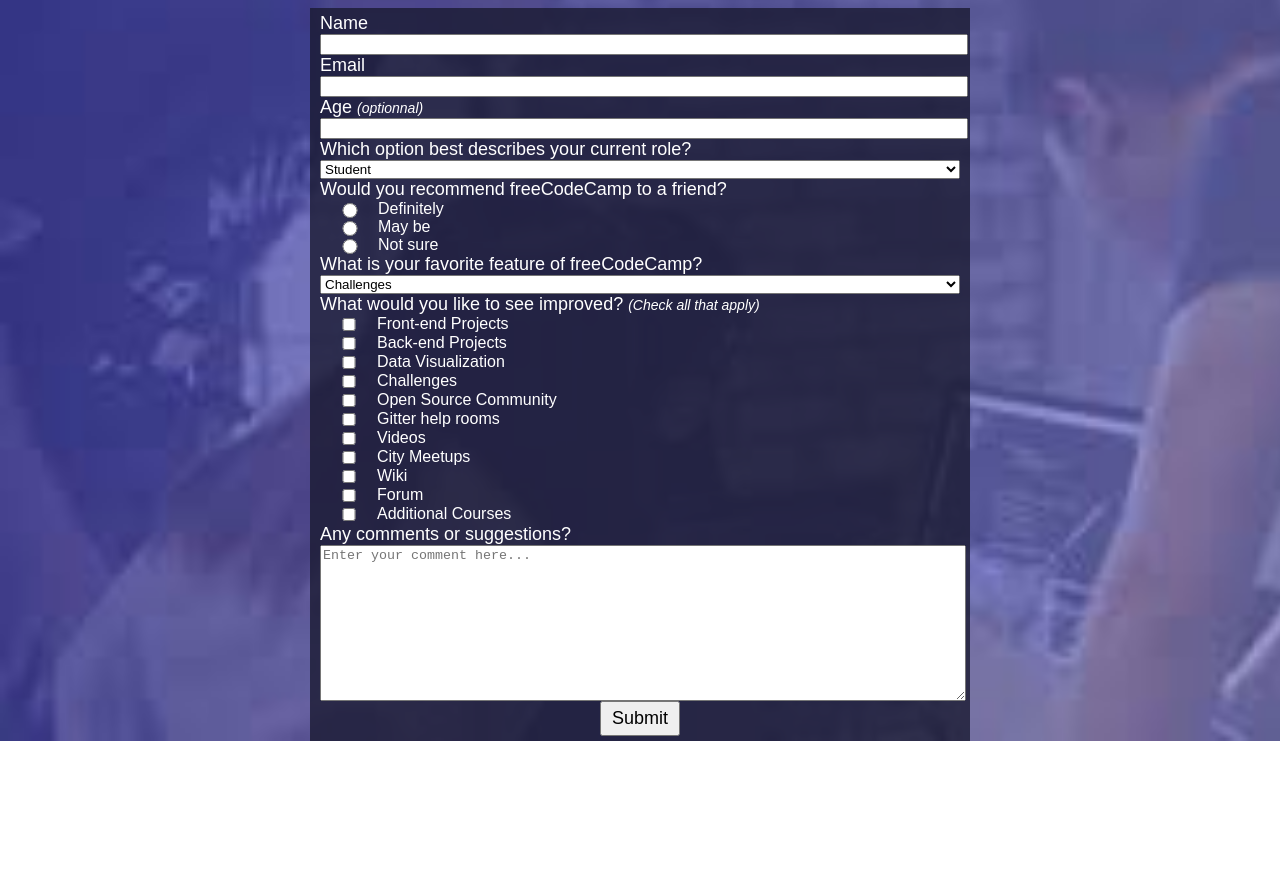
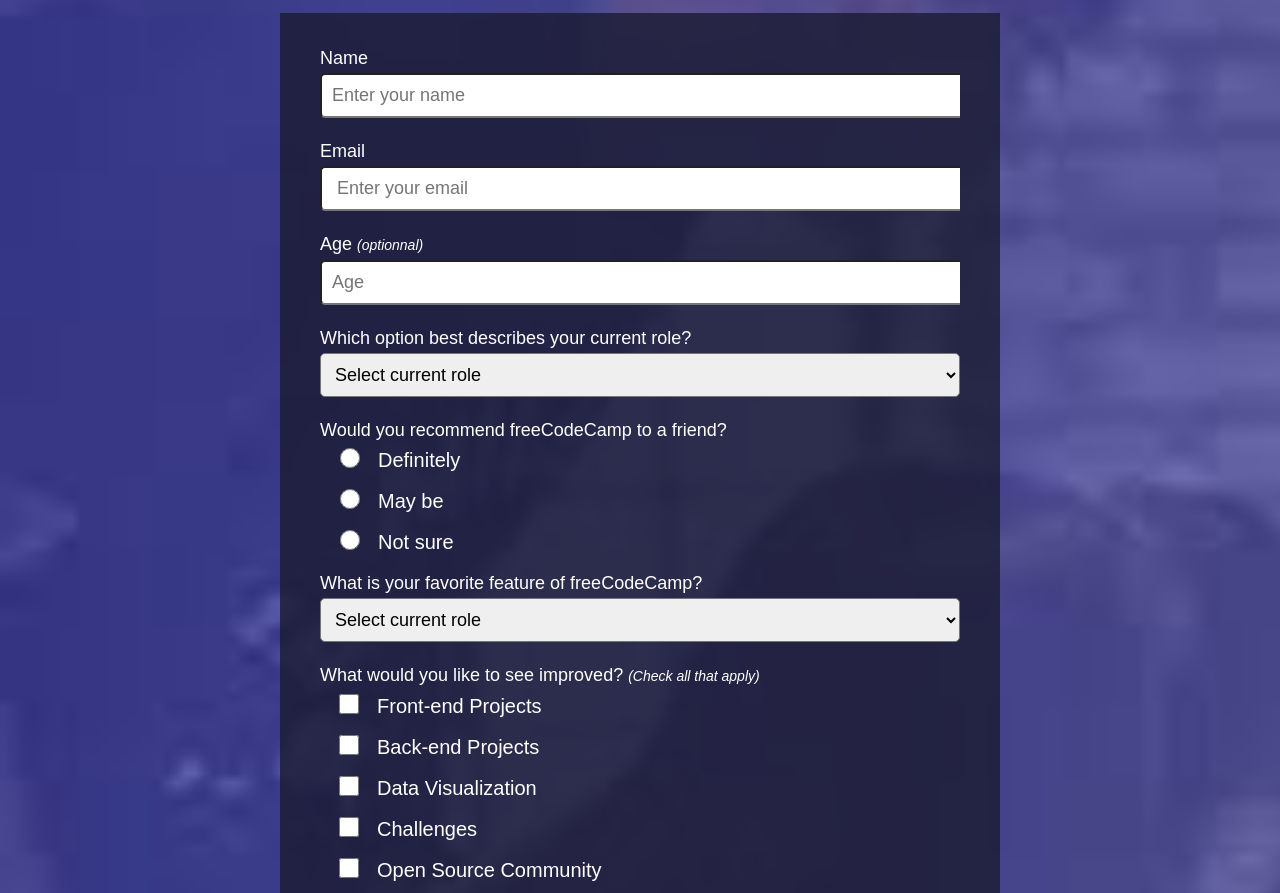
Before and after one commit to ybaraou/microverse, a plain HTML site: page survey-form/index.html in a window 1280 px wide. Shown: the part 136-1029 px from the top of the page. Before the commit the page ends 877 px from the top, so only its background shows below. Drawn offline with Linux system fonts and the light colour scheme.

Commit message:
All done

```diff
--- a/survey-form/index.html
+++ b/survey-form/index.html
@@ -12,15 +12,16 @@
         <h1 id="title">freeCodeCamp Survey Form</h1>
         <p id="description">Thank you for taking the time to help us improve the platform</p>
         <form action="" id="survey-form">
+            <div class="formContent">
                 <label for="name">Name</label>
-            <input type="text" id="name" />
-            <label for="email">Email</label>
-            <input type="email" id="email" />
+                <input type="text" id="name"  placeholder="Enter your name" required/>
+                <label for="email" >Email</label>
+                <input type="email" id="email" placeholder=" Enter your email" required/>
                 <label for="number">Age <span>(optionnal)</span></label>
-            <input type="number" id="number" />
+                <input type="number" id="number" placeholder="Age" max="100" min="1"/>
                 <label for="">Which option best describes your current role?</label>
                 <select name="" id="">
-                <option disabled value="">Select current role</option>
+                    <option disabled selected value="">Select current role</option>
                     <option value="">Student</option>
                     <option value="">Full time job</option>
                     <option value="">Full time learner</option>
@@ -35,7 +36,7 @@
 
                 <label for="">What is your favorite feature of freeCodeCamp?</label>
                 <select name="" id="">
-                <option disabled value="">Select current role</option>
+                    <option disabled selected value="">Select current role</option>
                     <option value="">Challenges</option>
                     <option value="">Projects</option>
                     <option value="">Community</option>
@@ -58,6 +59,7 @@
                 <label for="">Any comments or suggestions?</label>
                 <textarea name="" id="" placeholder="Enter your comment here..."  rows="10"></textarea>
                 <button type="submit">Submit</button>
+            </div>
         </form>
     </div>
 </body>
--- a/survey-form/style.css
+++ b/survey-form/style.css
@@ -7,6 +7,8 @@
     font-family: 'Poppins', sans-serif;
     color: white;
     font-weight: 100;
+    font-size: 1rem;
+    line-height: 30px;
 }
 
 h1 {
@@ -23,13 +25,20 @@
 
 form {
     background-color: rgba(27, 27, 50, 0.8);
-    padding: 5px 10px;
+    padding: 30px 40px;
+
+    font-family: 'Poppins', sans-serif;
     width: 50%;
+    font-size: 20px;
     margin: auto;
+    display: block;
+    overflow: hidden;
+
 }
 
 label {
     display: block;
+
     font-size: 18px;
     font-weight: bolder;
 }
@@ -39,14 +48,29 @@
     font-style: italic;
 }
 
-input, select, textarea {
+input, select {
     display: block;
     width: 100%;
+    margin-bottom: 18px;
+    padding: 10px;
+    border-radius: 5px;
+    font-size: 18px;
+
+}
+textarea{
+    margin-left: 5px;
+    margin-right: 5px;
+    width: 100%;
+    font-size: 18px;
+    border-radius: 5px;
+    padding: 3px;
 }
 
-/* input[type='radio'], input[type='checkbox'] {
+input[type='radio'], input[type='checkbox'] {
     display: inline;
-} */
+    width: 20px;
+    height: 20px;
+}
 
 .inlineInput {
     display: flex;
@@ -58,8 +82,21 @@
 
 button {
     text-align: center;
-    padding: 5px 10px;
+    padding: 10px;
+
     font-size: 18px;
     display: block;
-    margin: auto;
+
+    margin-right: 15px;
+    color: aliceblue;
+    width: 100%;
+    background-color: #37af65;
 }
+option{
+    font-size: 18px;
+    padding: 10px;
+}
+.formContent{
+
+    overflow: hidden;
+}
```
Lines whose indentation alone changed are shown as unchanged.
